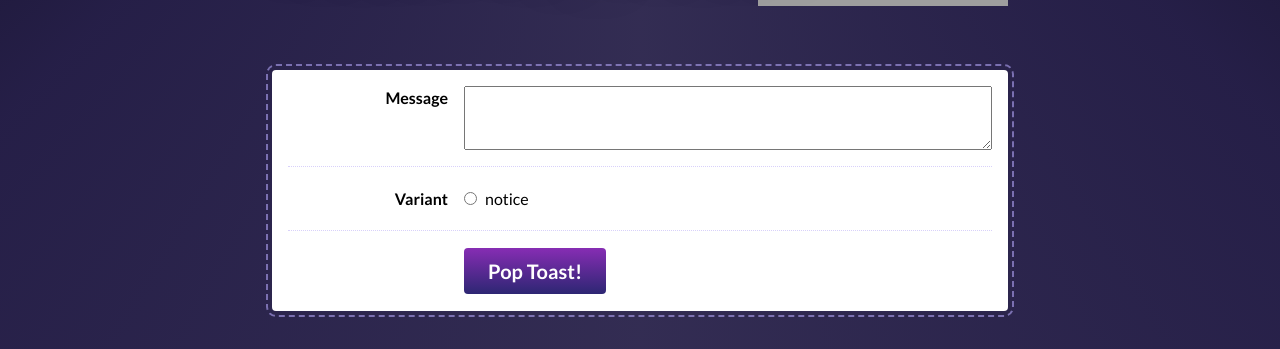
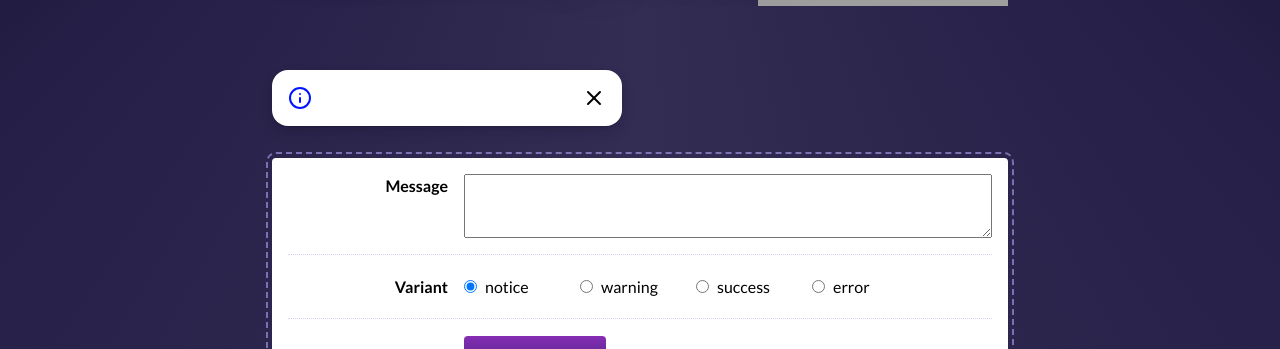
Before and after one commit to CodeMahmoud/Toaster-Project, a React (Vite) app: page / in a window 1280 px wide. Both pictures are taken after a click on the button "Pop Toast!". Shown: the part 358-707 px from the top of the page. Built offline with nearby package versions, Linux system fonts and the light colour scheme; grey boxes are pictures that could not be loaded.

Commit message:
added Toast pop window notification and made the styling dynamic

```diff
--- a/src/components/Toast/Toast.js
+++ b/src/components/Toast/Toast.js
@@ -18,16 +18,18 @@ const ICONS_BY_VARIANT = {
   error: AlertOctagon,
 };
 
-function Toast() {
+function Toast({variant, handleDismiss, children}) {
+  const Icon = ICONS_BY_VARIANT[variant];
   return (
-    <div className={`${styles.toast} ${styles.notice}`}>
+    <div className={`${styles.toast} ${styles[variant]}`}>
       <div className={styles.iconContainer}>
-        <Info size={24} />
+        <Icon size={24} />
       </div>
       <p className={styles.content}>
-        16 photos have been uploaded
+        {children}
       </p>
-      <button className={styles.closeButton}>
+      <button className={styles.closeButton}
+      onClick={handleDismiss}>
         <X size={24} />
         <VisuallyHidden>Dismiss message</VisuallyHidden>
       </button>
--- a/src/components/ToastPlayground/ToastPlayground.js
+++ b/src/components/ToastPlayground/ToastPlayground.js
@@ -4,16 +4,28 @@ import Button from '../Button';
 
 import styles from './ToastPlayground.module.css';
 
+import Toast from '../Toast/Toast'
+
 const VARIANT_OPTIONS = ['notice', 'warning', 'success', 'error'];
 
 function ToastPlayground() {
+  const [message, setMessage] = React.useState('');
+  const [variant, setVariant] = React.useState(VARIANT_OPTIONS[0]);
+  const [rendered, setRendered] = React.useState()
+  function handleDismiss() {
+    setRendered(false);
+  }
   return (
     <div className={styles.wrapper}>
       <header>
         <img alt="Cute toast mascot" src="/toast.png" />
         <h1>Toast Playground</h1>
       </header>
-
+      {rendered && <Toast variant={variant}
+      handleDismiss={handleDismiss}
+      >
+        {message}
+      </Toast>}
       <div className={styles.controlsWrapper}>
         <div className={styles.row}>
           <label
@@ -24,7 +36,13 @@ function ToastPlayground() {
             Message
           </label>
           <div className={styles.inputWrapper}>
-            <textarea id="message" className={styles.messageInput} />
+            <textarea id="message"
+            className={styles.messageInput}
+            value={message}
+            onChange={(event) => {
+              setMessage(event.target.value)
+            }}
+            />
           </div>
         </div>
 
@@ -33,17 +51,28 @@ function ToastPlayground() {
           <div
             className={`${styles.inputWrapper} ${styles.radioWrapper}`}
           >
-            <label htmlFor="variant-notice">
+
+            {VARIANT_OPTIONS.map((option) => {
+              const id = `variant-${option}`;
+              return (
+                <label htmlFor={id}
+                key={id}
+                >
               <input
-                id="variant-notice"
+
+                id={id}
                 type="radio"
                 name="variant"
-                value="notice"
+                value={option}
+                checked={option === variant}
+                onChange={(event) => {
+                  setVariant(event.target.value)
+                }}
               />
-              notice
+              {option}
             </label>
-
-            {/* TODO Other Variant radio buttons here */}
+              )
+            })}
           </div>
         </div>
 
@@ -52,7 +81,11 @@ function ToastPlayground() {
           <div
             className={`${styles.inputWrapper} ${styles.radioWrapper}`}
           >
-            <Button>Pop Toast!</Button>
+            <Button
+            onClick={() => {
+              setRendered(true)
+            }}
+            >Pop Toast!</Button>
           </div>
         </div>
       </div>
```
Also changed, not shown: 1 other file (tests, documents, lock files or other folders).
